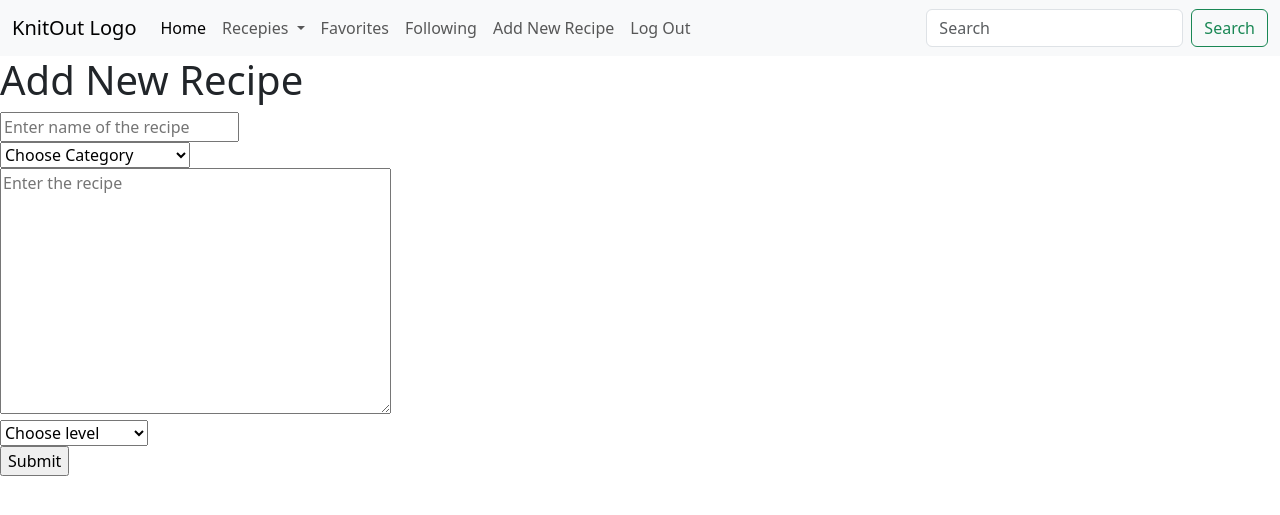
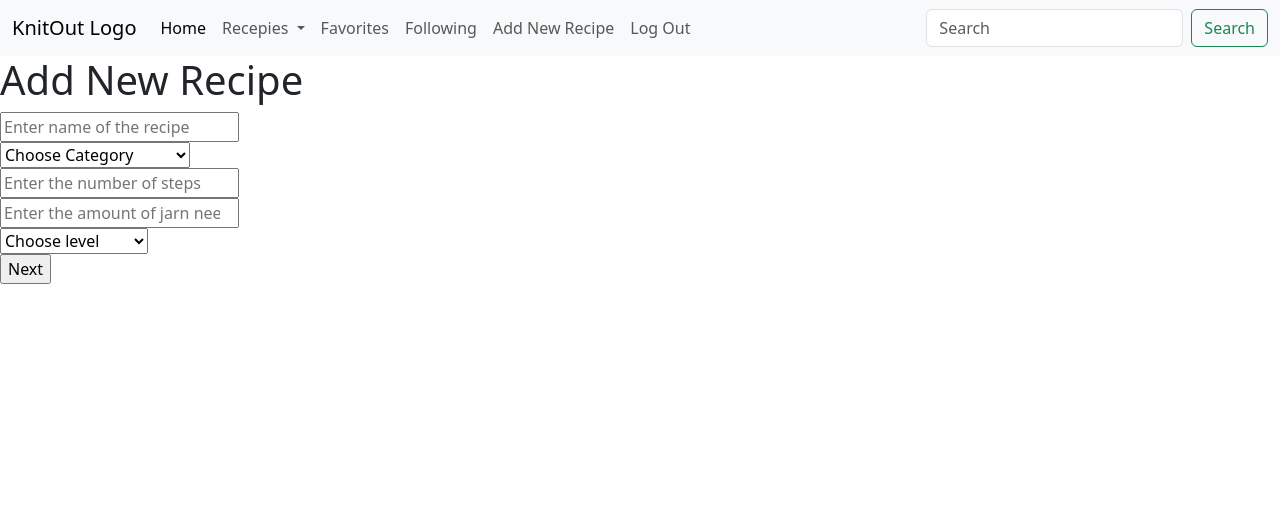
Before and after one commit to koleks92/KnitOut, a Django app: page /add_recipe in a window 1280 px wide. Shown: the top 515 px of the page. Run offline with Django 4.2, Linux system fonts and the light colour scheme; a user stored in the database is signed in; some libraries are stand-ins or nearby versions.

Commit message:
Add_recipie modfied, Add_steps added

```diff
--- a/project/knitout/admin.py
+++ b/project/knitout/admin.py
@@ -1,6 +1,7 @@
 from django.contrib import admin
-from .models import User, Recipe
+from .models import User, Recipe, Step
 
 # Register your models here.
 admin.site.register(User)
 admin.site.register(Recipe)
+admin.site.register(Step)
--- a/project/knitout/templates/knitout/add_recipe.html
+++ b/project/knitout/templates/knitout/add_recipe.html
@@ -6,8 +6,9 @@
     {% csrf_token %}
     <div id="add_name">{{ add_form.name }}</div>
     <div id="add_category">{{ add_form.category }}</div>
-    <div id="add_recipe">{{ add_form.description }}</div>
+    <div id="add_steps">{{ add_form.num_steps }}</div>
+    <div id="add_jarn">{{ add_form.jarn_amount }}</div>
     <div id="add_difficulty">{{ add_form.difficulty }}</div>
-    <div id="add_button_div"><input type="submit" id="add_button"></div>
+    <div id="add_button_div"><input type="submit" id="add_button" value="Next"></div>
 </form>
 {% endblock %}
--- a/project/knitout/urls.py
+++ b/project/knitout/urls.py
@@ -6,5 +6,6 @@ urlpatterns = [
         path("login", views.login_view, name="login"),
         path("register", views.register, name="register"),
         path("logout", views.logout_view, name="logout"),
-        path("add_recipe", views.add_recipe, name="add_recipe")
+        path("add_recipe", views.add_recipe, name="add_recipe"),
+        path("add_recipe/<int:id>/steps", views.add_steps, name="add_steps"),
 ]
--- a/project/knitout/views.py
+++ b/project/knitout/views.py
@@ -1,4 +1,4 @@
-from django.shortcuts import render
+from django.shortcuts import render, redirect, get_object_or_404
 from django.http import HttpResponse, HttpResponseRedirect
 from django.urls import reverse
 from django.contrib.auth import authenticate, login, logout
@@ -7,7 +7,7 @@ from django import forms
 from django.contrib.auth.decorators import login_required
 
 
-from .models import User, Recipe
+from .models import User, Recipe, Step
 
 ''' FORMS '''
 class Recipe_Form(forms.Form):
@@ -17,11 +17,14 @@ class Recipe_Form(forms.Form):
 
     name = forms.CharField(label="Name", widget=forms.TextInput(attrs={'placeholder': 'Enter name of the recipe'}))
     category = forms.ChoiceField(label="Category", widget=forms.Select, choices=CATEGORIES, initial=False)
-    description = forms.CharField(label="Description", widget=forms.Textarea(attrs={'placeholder': 'Enter the recipe'}))
+    num_steps = forms.IntegerField(label="Number of Steps", widget=forms.NumberInput(attrs={'placeholder': 'Enter the number of steps'}))
+    jarn_amount = forms.FloatField(label="Jarn Amount", widget=forms.NumberInput(attrs={'placeholder': 'Enter the amount of jarn needed'}))
     difficulty = forms.ChoiceField(label="Difficulty", widget=forms.Select, choices=DIFFICULTY, initial=False)
 
+class Steps_Form(forms.Form):
+    description = forms.CharField(label = "", widget=forms.Textarea(attrs={'placeholder': 'Enter step description'}))
 
-# Create your views here.
+''' VIEWS '''
 
 def index(request):
     return render(request, "knitout/index.html")
@@ -81,21 +84,29 @@ def register(request):
 def add_recipe(request):
     try:
         if request.method == "POST":
+            # Get recipie and check if valud
             recipe = Recipe_Form(request.POST)
             if recipe.is_valid():
                 name = recipe.cleaned_data['name']
                 category = recipe.cleaned_data['category']
-                description = recipe.cleaned_data['description']
+                num_steps = recipe.cleaned_data['num_steps']
+                jarn_amount = recipe.cleaned_data['jarn_amount']
                 difficulty = recipe.cleaned_data['difficulty']
                 user = request.user
-
-                recipe = Recipe(name = name, category = category, description = description, difficulty = difficulty, user = user)
+                # Create Recipe instance and save
+                recipe = Recipe(name = name,
+                                category = category,
+                                num_steps = num_steps,
+                                jarn_amount = jarn_amount,
+                                difficulty = difficulty,
+                                user = user)
                 recipe.save()
 
-            return render(request, "knitout/index.html",{
-                "message": "New Recipe Added!"
-            })
+                # Redirect to add_steps
+                return redirect('add_steps', id=recipe.id)
+
         else:
+            # Render form in not POST
             return render(request, "knitout/add_recipe.html",{
                 "add_form": Recipe_Form()
             })
@@ -103,3 +114,36 @@ def add_recipe(request):
         return render(request, "knitout/error.html",{
             "message": "Something went wrong! Please try again."
         })
+
+@login_required
+def add_steps(request, id):
+    # Get recipe and number of steps to add
+    recipe = get_object_or_404(Recipe, id = id)
+    num_steps = recipe.num_steps
+
+    # Create formset_factory for Steps_Form
+    Steps_FormsSet = forms.formset_factory(Steps_Form, extra = num_steps)
+
+    if request.method == "POST":
+        form_steps = Steps_FormsSet(request.POST)
+        if form_steps.is_valid():
+            # Get steps with descriptions
+            for step, description in enumerate(form_steps, start=1):
+                # Get clean description
+                description = description.cleaned_data['description']
+                step = Step(recipe = recipe,
+                            step = step,
+                            description = description)
+                step.save()
+
+            return render(request, "knitout/index.html", {
+                "message": "Recipie added successfully"
+            })
+
+    else:
+        # Create FormsSet
+        form_steps = Steps_FormsSet()
+
+        return render(request, "knitout/add_steps.html",{
+            "form_steps": form_steps
+        })
```
Also changed, not shown: project/knitout/templates/knitout/add_steps.html (added, +16 -0 lines), project/db.sqlite3, project/knitout/migrations/0005_remove_recipe_description_recipe_jarn_amount_and_more.py (added), project/knitout/migrations/0006_rename_step_num_step_step_alter_step_unique_together.py (added), 1 other file.
